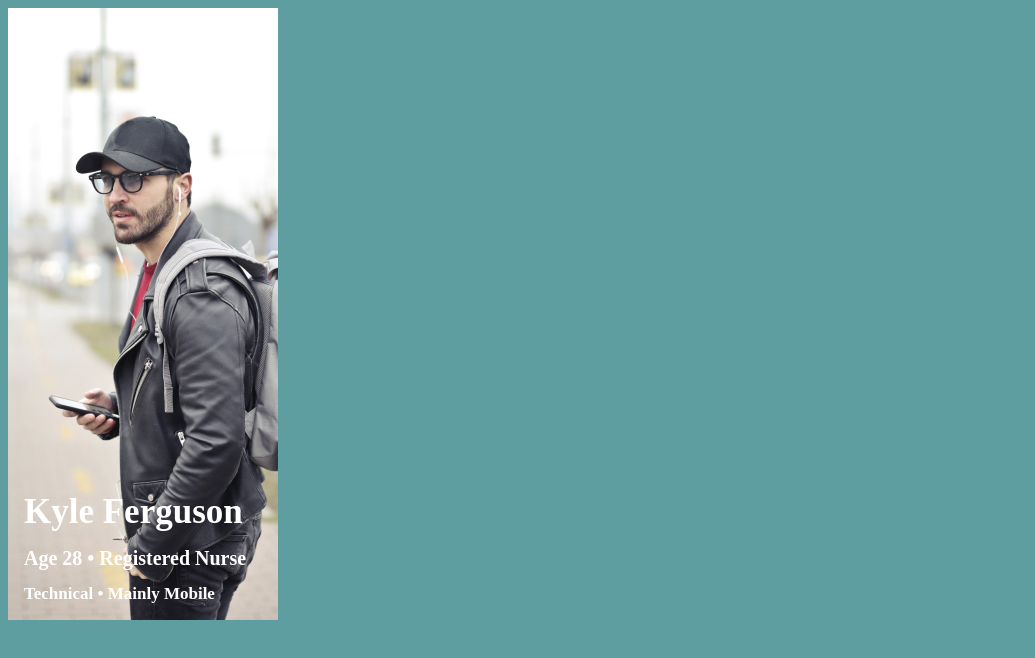
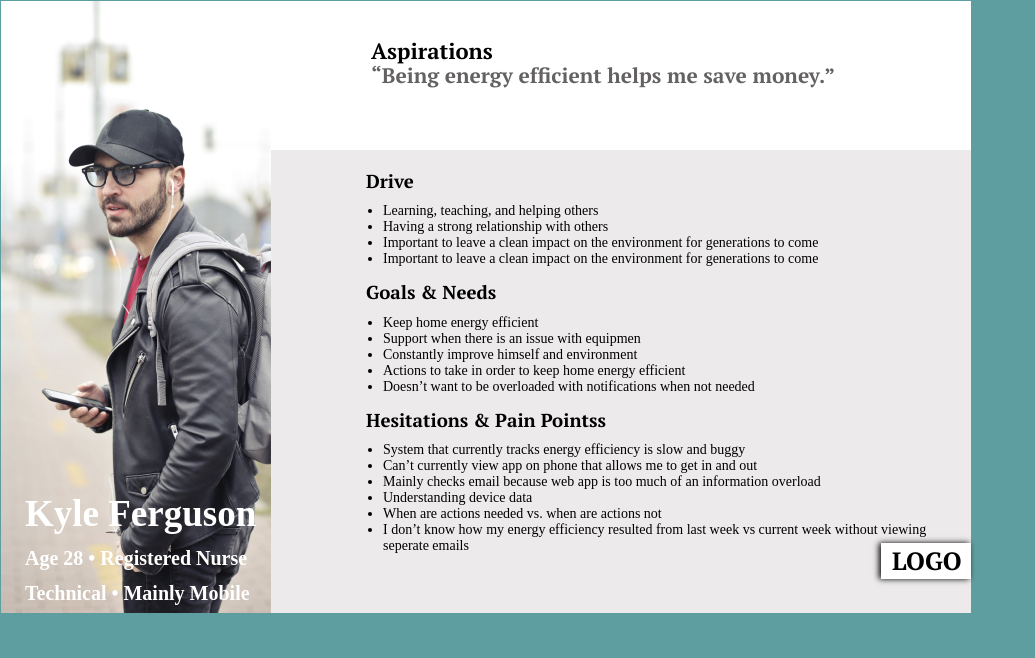
Before and after one commit to SavenkoDanil044/fortnite, a plain HTML site: page index.html in a window 1280 px wide. Shown: the whole page, without its empty margins (0-1035 px from the left). Drawn offline with Linux system fonts and the light colour scheme.

Commit message:
HOMEWORK

```diff
--- a/index.html
+++ b/index.html
@@ -6,6 +6,10 @@
     <link href="style.css" rel="stylesheet">
     <link rel="preconnect" href="https://fonts.gstatic.com">
     <link href="https://fonts.googleapis.com/css2?family=Roboto+Slab:wght@500&display=swap" rel="stylesheet">
+    <link rel="preconnect" href="https://fonts.gstatic.com">
+    <link href="https://fonts.googleapis.com/css2?family=PT+Serif:wght@700&display=swap" rel="stylesheet">
+    <link rel="preconnect" href="https://fonts.gstatic.com">
+    <link href="https://fonts.googleapis.com/css2?family=Bebas+Neue&family=PT+Serif:wght@700&display=swap" rel="stylesheet">
     <title>Информация о человеке</title>
 </head>
 
@@ -15,10 +19,62 @@
             <img src="img/boy.jpg" alt="boy">
                 <h2>Kyle Ferguson</h2>
                 <h4>Age 28 • Registered Nurse</h4>
-                <p><b>Technical • Mainly Mobile</b></p>
+                <h5>Technical • Mainly Mobile</h5>
     </div>
+
+    <div class="header">
+        <div class="text-header">
+            Aspirations
+        </div>
+         <div class="text-header_sub">
+            “Being energy efficient helps me save money.”
+        </div>
+    </div>
+
+    <class class="person">
+        <div class="text-about_person">
+            <h3>Drive</h3>
+        </div>
+                <div class="list">
+                    <ul>
+                        <li>Learning, teaching, and helping others</li>
+                        <li>Having a strong relationship with others</li>
+                        <li>Important to leave a clean impact on the environment for generations to come</li>
+                        <li>Important to leave a clean impact on the environment for generations to come</li>
+                    </ul>
+                </div>
+        <div class="text-about_person">
+            <h3>Goals & Needs</h3>
+        </div>
+                <div class="list">
+                    <ul>
+                        <li>Keep home energy efficient</li>
+                        <li>Support when there is an issue with equipmen</li>
+                        <li>Constantly improve himself and environment</li>
+                        <li>Actions to take in order to keep home energy efficient</li>
+                        <li>Doesn’t want to be overloaded with notifications when not needed</li>
+                    </ul>
+                </div>
+        <div class="text-about_person">
+            <h3>Hesitations & Pain Pointss</h3>
+        </div>
+                <div class="list">
+                    <ul>
+                        <li>System that currently tracks energy efficiency is slow and buggy</li>
+                        <li>Can’t currently view app on phone that allows me to get in and out</li>
+                        <li>Mainly checks email because web app is too much of an information overload</li>
+                        <li>Understanding device data</li>
+                        <li>When are actions needed vs. when are actions not</li>
+                        <li>I don’t know how my energy efficiency resulted from last week vs current week without
+                            viewing seperate emails</li>
+                    </ul>
+                </div>
+    </div>
+
     <div class="logo">
-
+        <div class="text-logo">
+            LOGO
+        </div>
     </div>
 </body>
 </html>
--- a/style.css
+++ b/style.css
@@ -4,6 +4,11 @@ html {
 
 body {
     background: cadetblue;
+}
+
+.photo {
+    margin-top: -7px;
+    margin-left: -7px;
 }
 
 .text-photo,h2 {
@@ -13,9 +18,9 @@ body {
     height: 36px;
     left: 16px;
     top: 502px;
-    font-size: 35px;
+    font-size: 37px;
     margin-top: -10px;
-    margin-left: 8px;
+    margin-left: 9px;
 }
 .text-photo,h4 {
     position: absolute;
@@ -26,16 +31,86 @@ body {
     color: #FFFFFF;
     font-size: 20px;
     margin-top: -7px;
-    margin-left: 8px;
+    margin-left: 9px;
 }
-.text-photo,p {
+.text-photo,h5 {
     position: absolute;
     width: 278px;
     height: 37px;
     left: 16px;
     top: 579px;
-    font-size: 17px;
+    font-size: 20px;
     color: #FFFFFF;
-    margin-top: 5px;
-    margin-left: 8px;
+    margin-top: 3px;
+    margin-left: 9px;
 }
+
+.header {
+    position: absolute;
+    background:white;
+    width: 700px;
+    height: 150px;
+    margin-left: 263px;
+    margin-top: -616px;
+}
+
+.text-header {
+    color:black;
+    font-size: 22px;
+    font-family: Arial;
+    position: absolute;
+    margin-left: 100px;
+    margin-top: 35px;
+    font-family: 'PT Serif', serif;
+}
+
+.text-header_sub {
+    color:rgb(99, 97, 97);
+    font-size: 21px;
+    font-family: Arial;
+    position: absolute;
+    margin-left: 100px;
+    margin-top: 60px;
+    font-family: 'PT Serif', serif;
+}
+
+.person {
+    background: #eceaea;
+    position: absolute;
+    width: 700px;
+    height: 463px;
+    margin-left: 263px;
+    margin-top: -467px;
+}
+
+.text-about_person {
+    font-family: 'PT Serif', serif;
+    padding-left: 95px;
+    margin-bottom: -8px;
+}
+
+.list {
+    font-size: 14px;
+    padding-top: 0px ;
+    padding-left: 72px;
+    margin-bottom: -6px;
+}
+
+.logo {
+    background:white;
+    position: absolute;
+    margin-top: -19px;
+    margin-left: 610px;
+    width: 90px;
+    height: 36px;
+    box-shadow: -2px 0px 6px 0px black;
+}
+
+.text-logo {
+    padding: 1px;
+    padding-left: 11px;
+    font-family: 'Bebas Neue', cursive;
+    font-family: 'PT Serif', serif;
+    font-size: 25px;
+    position: absolute;
+}
```
Also changed, not shown: font/Bebas_Neue/BebasNeue-Regular.ttf (added), font/Bebas_Neue/OFL.txt (added), font/OFL.txt (added), font/PTSerif-Bold.ttf (added), font/PTSerif-BoldItalic.ttf (added), font/PTSerif-Italic.ttf (added), font/PTSerif-Regular.ttf (added), font/PT_Serif/OFL.txt (added), font/PT_Serif/PTSerif-Bold.ttf (added), font/PT_Serif/PTSerif-BoldItalic.ttf (added), font/PT_Serif/PTSerif-Italic.ttf (added), font/PT_Serif/PTSerif-Regular.ttf (added).
